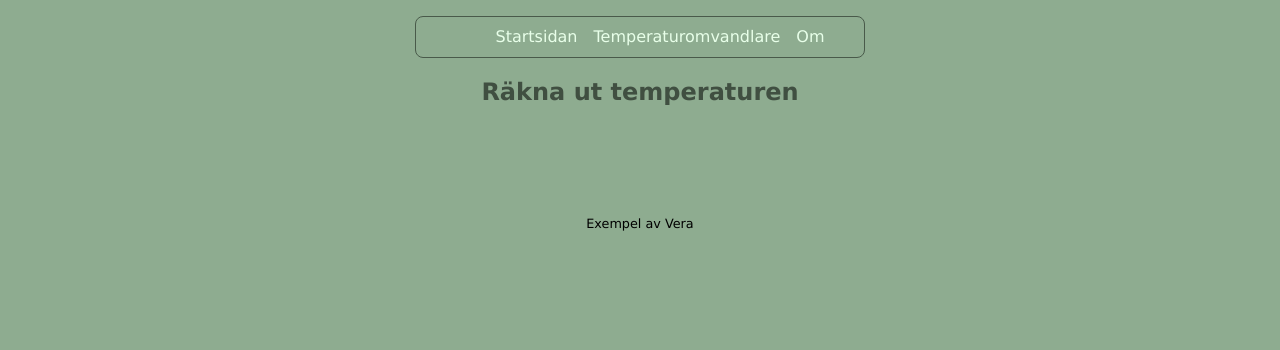
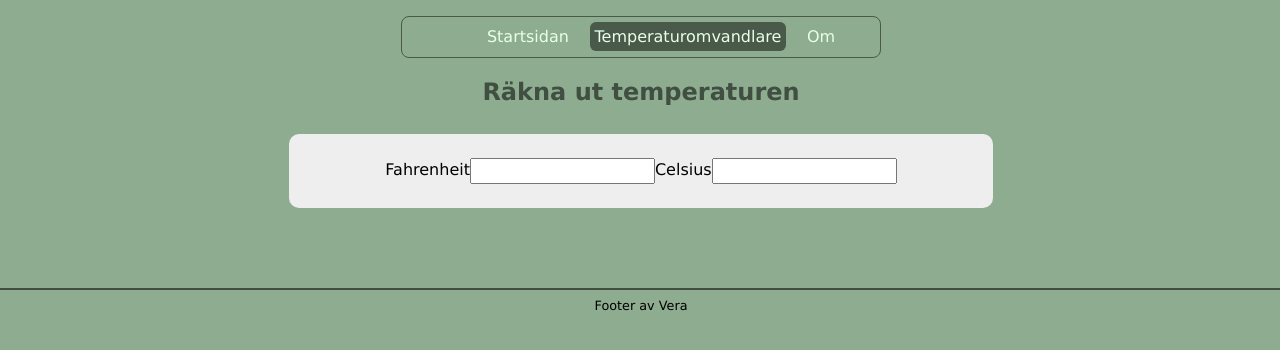
Before and after one commit to veppaan/angular-mom, an Angular app: page /calculate in a window 1280 px wide. Shown: the top 350 px of the page. Built offline with nearby package versions, Linux system fonts and the light colour scheme.

Commit message:
lägger in mer styling på komponenter och skpaar innehåll i calculate

```diff
--- a/src/app/about/about.component.html
+++ b/src/app/about/about.component.html
@@ -1 +1,2 @@
 <h2>Om webbplatsen</h2>
+<div class="all"></div>
--- a/src/app/app.component.ts
+++ b/src/app/app.component.ts
@@ -1,11 +1,11 @@
 import { Component } from '@angular/core';
-import { RouterLink, RouterOutlet } from '@angular/router';
+import { RouterOutlet } from '@angular/router';
 import { HeaderComponent } from './header/header.component';
 import { FooterComponent } from './footer/footer.component';
 
 @Component({
   selector: 'app-root',
-  imports: [RouterOutlet, RouterLink, HeaderComponent, FooterComponent],
+  imports: [RouterOutlet, HeaderComponent, FooterComponent],
   templateUrl: './app.component.html',
   styleUrl: './app.component.scss'
 })
--- a/src/app/calculate/calculate.component.html
+++ b/src/app/calculate/calculate.component.html
@@ -1 +1,8 @@
 <h2>Räkna ut temperaturen</h2>
+
+<div class="all">
+    <label for="fahr">Fahrenheit</label>
+    <input type="number" id="fahr">
+    <label for="celc">Celsius</label>
+    <input type="number" id="celc">
+</div>
--- a/src/app/footer/footer.component.html
+++ b/src/app/footer/footer.component.html
@@ -1,3 +1,4 @@
 <footer>
-  <p>Exempel av Vera</p>
+  <hr>
+  <p>Footer av Vera</p>
 </footer>
--- a/src/app/footer/footer.component.scss
+++ b/src/app/footer/footer.component.scss
@@ -8,3 +8,7 @@ footer p{
     font-size: 0.8em;
     margin-top: 0.5em;
 }
+hr{
+    width: 100vw;
+    border: 1px solid #404f41;
+}
--- a/src/app/header/header.component.html
+++ b/src/app/header/header.component.html
@@ -1,9 +1,9 @@
 <header id="main-header">
     <nav>
       <ul>
-        <li><a routerLink="/home">Startsidan</a></li>
-        <li><a routerLink="/calculate">Temperaturomvandlare</a></li>
-        <li><a routerLink="/about">Om</a></li>
+        <li><a routerLink="/home" routerLinkActive="current">Startsidan</a></li>
+        <li><a routerLink="/calculate" routerLinkActive="current">Temperaturomvandlare</a></li>
+        <li><a routerLink="/about" routerLinkActive="current">Om</a></li>
       </ul>
     </nav>
 </header>
--- a/src/app/header/header.component.scss
+++ b/src/app/header/header.component.scss
@@ -12,20 +12,24 @@ header{
 nav{
     li{
         list-style-type: none;
-    a{
-        margin: 0.5em;
-        color: rgb(232, 255, 233);
-        text-decoration: none;
-    }
 }
-}
-nav{
-    a:hover{
-        text-decoration: underline;
-    }
 }
 nav{
     border: 1px solid #495a4a;
     padding: 0.5em 2em;
     border-radius: 8px;
 }
+a{
+    margin: 0.5em;
+    color: rgb(232, 255, 233);
+    text-decoration: none;
+    padding: 0.3em;
+}
+a:hover{
+    text-decoration: underline;
+}
+.current{
+    background-color: #495a4a;
+    border-radius: 6px;
+    padding: 0.3em;
+}
--- a/src/app/header/header.component.ts
+++ b/src/app/header/header.component.ts
@@ -1,9 +1,9 @@
 import { Component } from '@angular/core';
-import { RouterLink } from '@angular/router';
+import { RouterLink, RouterLinkActive } from '@angular/router';
 
 @Component({
   selector: 'app-header',
-  imports: [RouterLink],
+  imports: [RouterLink, RouterLinkActive],
   templateUrl: './header.component.html',
   styleUrl: './header.component.scss'
 })
--- a/src/app/home/home.component.html
+++ b/src/app/home/home.component.html
@@ -1 +1,2 @@
 <h2>Startsidan</h2>
+<div class="all"></div>
--- a/src/app/not-found/not-found.component.html
+++ b/src/app/not-found/not-found.component.html
@@ -1 +1,3 @@
+<div class="all">
 <h2>404 - Sidan hittades inte...</h2>
+</div>
--- a/src/styles.scss
+++ b/src/styles.scss
@@ -1,6 +1,5 @@
 body{
     font-family: Verdana, Geneva, Tahoma, sans-serif;
-    line-height: 1.5;
     background-color: #8eac90;
 }
 *{
@@ -19,7 +18,6 @@ body, h2, header, h1{
     align-items: center;
     justify-content: center;
 }
-
 h1{
     margin: 1em;
     color: #233224;
```
